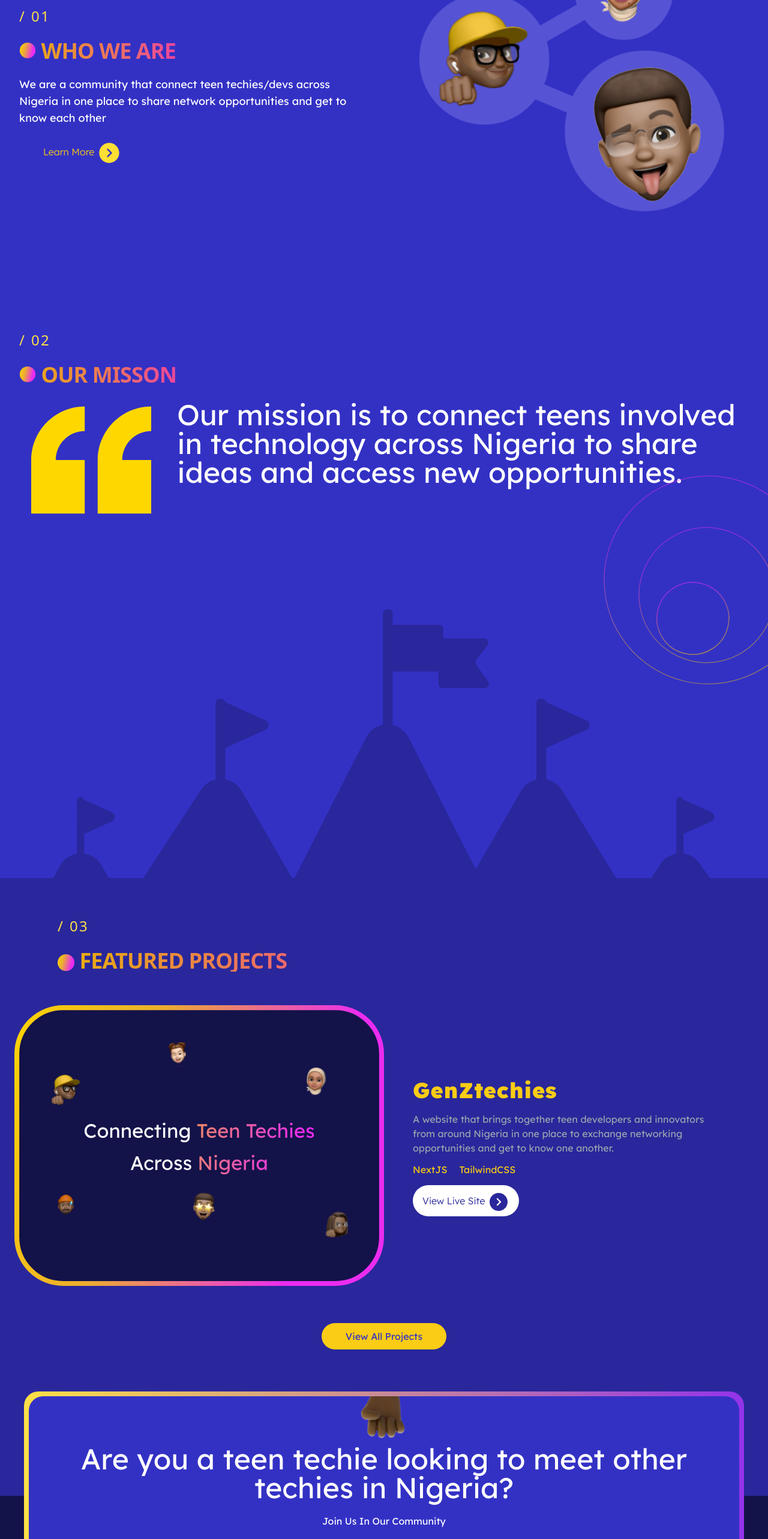
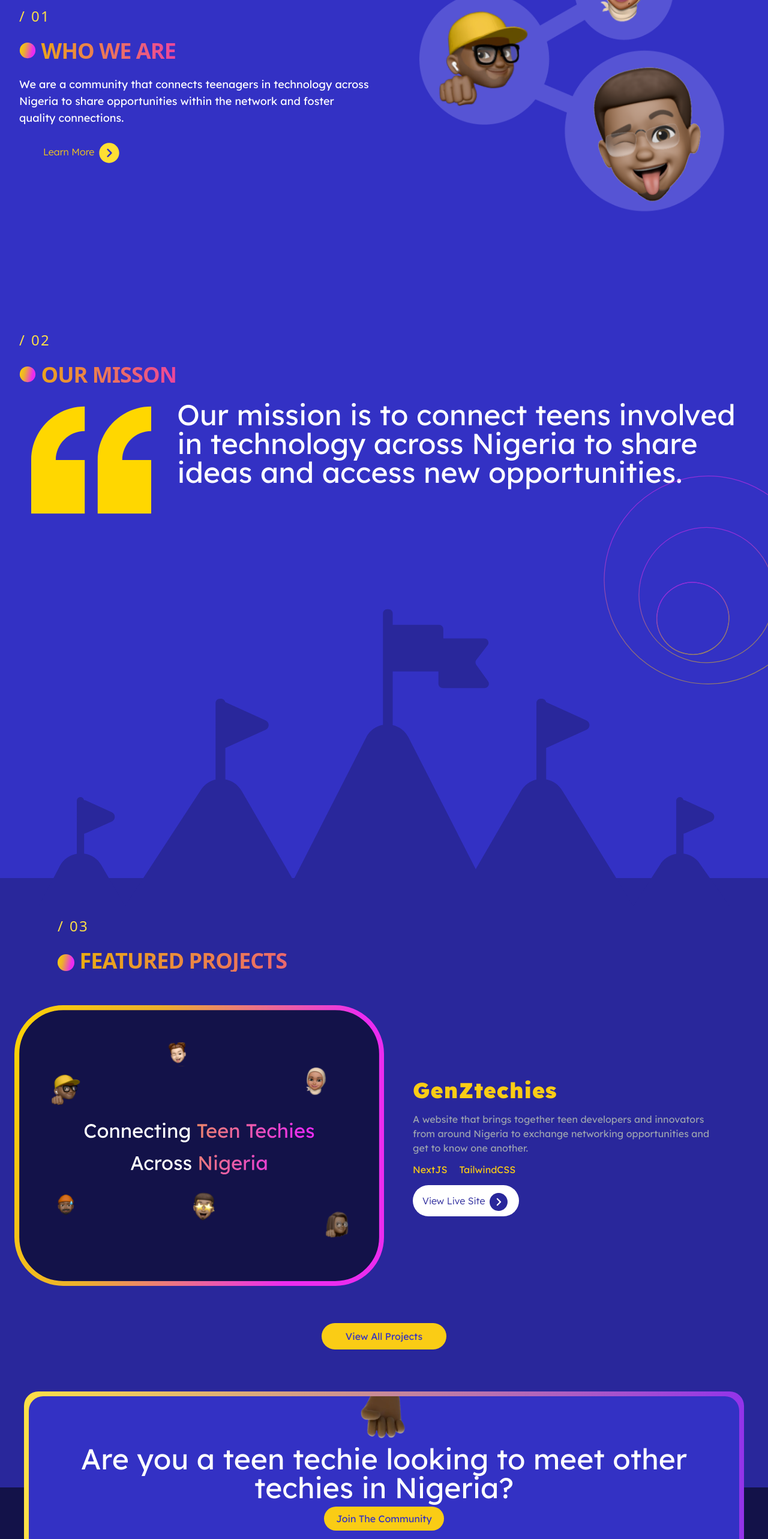
Before and after one commit to GenZtechies/gzt-web, a Next.js app: page / in a window 1280 px wide. Shown: the part 2360-4926 px from the top of the page at 60% size. Built offline with nearby package versions, Linux system fonts and the light colour scheme.

Commit message:
bug fix: text corrections

```diff
--- a/components/Footer/Footer.js
+++ b/components/Footer/Footer.js
@@ -22,7 +22,7 @@ function Footer({ overlayBg }) {
               <h2 className="text-xl md:text-2xl lg:text-5xl text-center text-white mb-2">
                 Are you a teen techie looking to meet other techies in Nigeria?
               </h2>
-              <p className="my-5">Join Us In Our Community</p>
+              {/* <p className="my-5">Join Us In Our Community</p> */}
               <a
                 href="https://forms.gle/W4JgHYBjw9U9WmrCA"
                 target="_blank"
--- a/pages/about.js
+++ b/pages/about.js
@@ -63,9 +63,7 @@ function About() {
                       WHO WE ARE
                     </h2>
                     <p className="text-base md:text-lg text-white">
-                      We are a community that connect teen techies/devs across
-                      Nigeria in one place to share network opportunities and
-                      get to know each other
+                      We are a community that connects teenagers in technology across Nigeria to share opportunities within the network and foster quality connections.
                     </p>
                   </div>
                   <div>
--- a/pages/index.js
+++ b/pages/index.js
@@ -106,9 +106,7 @@ function Index() {
                   WHO WE ARE
                 </h2>
                 <p className="text-base md:text-lg text-white">
-                  We are a community that connect teen techies/devs across
-                  Nigeria in one place to share network opportunities and get to
-                  know each other
+                  We are a community that connects teenagers in technology across Nigeria to share opportunities within the network and foster quality connections.
                 </p>
               </div>
               <div>
@@ -216,7 +214,7 @@ function Index() {
                 </h1>
                 <p className="mt-4 text-gray-400 dark:text-gray-300">
                   A website that brings together teen developers and innovators
-                  from around Nigeria in one place to exchange networking
+                  from around Nigeria to exchange networking
                   opportunities and get to know one another.
                 </p>
                 <div className="flex flex-wrap flex-row space-x-5 text-yellow-400 my-3">
--- a/pages/projects.js
+++ b/pages/projects.js
@@ -65,7 +65,7 @@ function Projects() {
               </h1>
               <p className="mt-4 text text-gray-400 dark:text-gray-300">
                 A website that brings together teen developers and innovators
-                from around Nigeria in one place to exchange networking
+                from around Nigeria to exchange networking
                 opportunities and get to know one another.
               </p>
               <div className="flex text-2 flex-wrap flex-row space-x-5 text-yellow-400 my-3">
```
